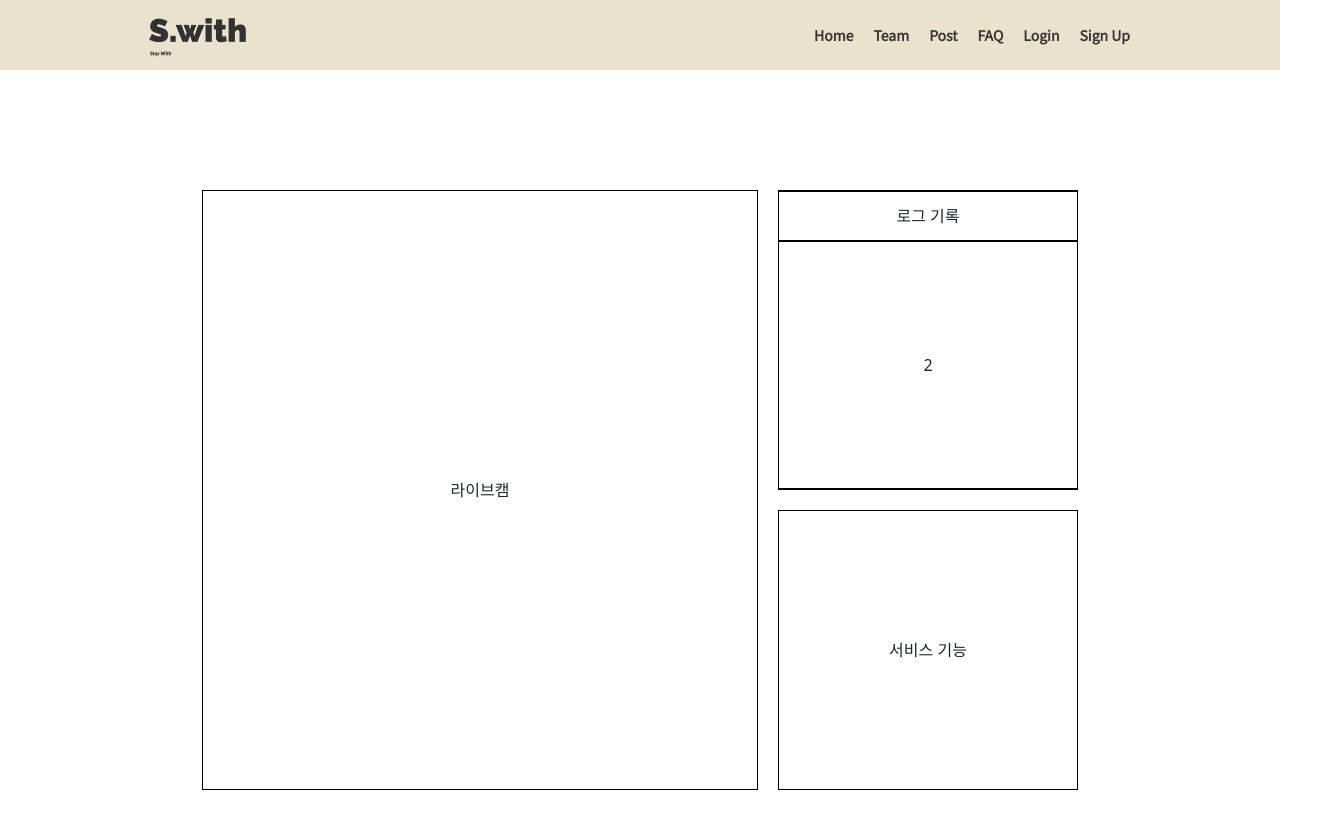
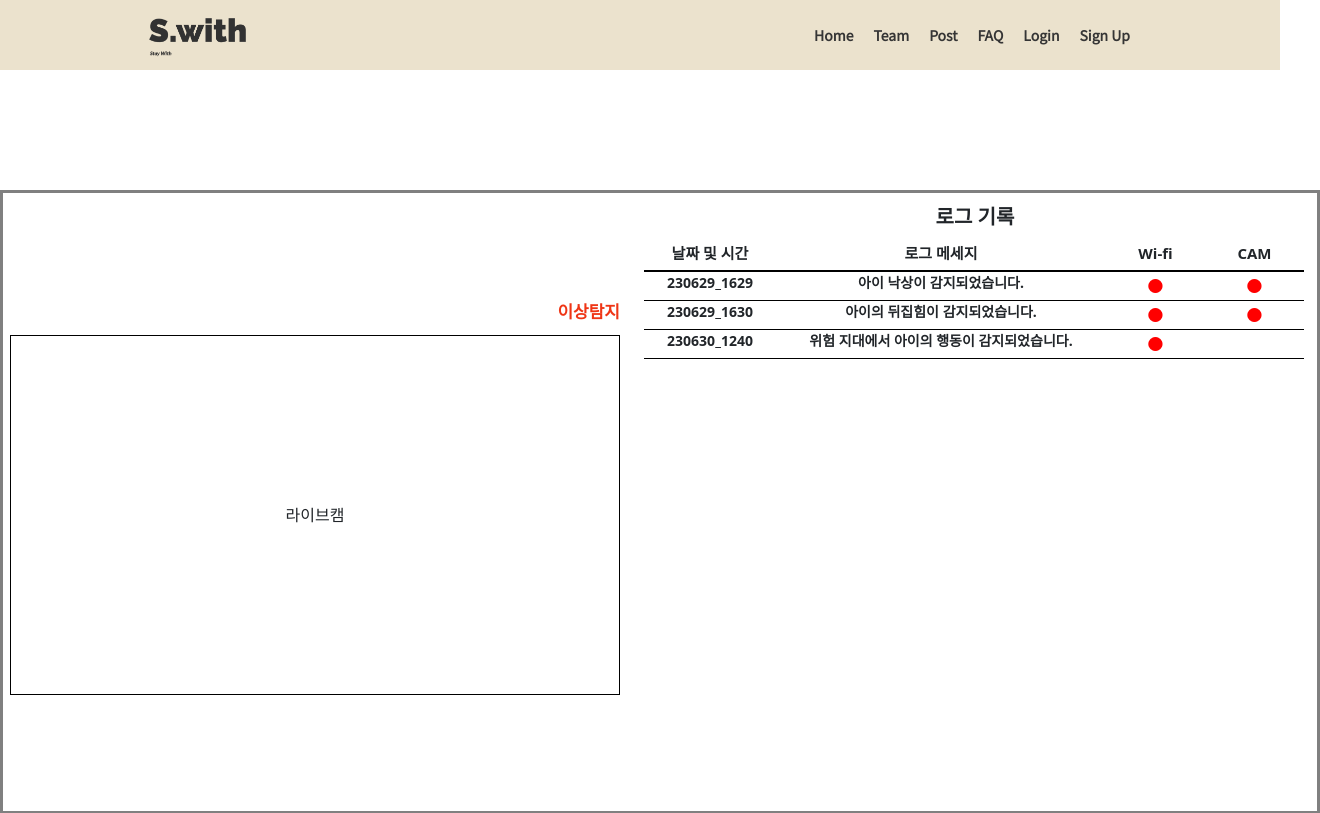
Before and after one commit to Yjason-K/AIVLE_BigProject_Swith, a React (Create React App) app: page /service in a window 1280 px wide. Shown: the top 813 px of the page, 1320 px wide, since content can reach past the window. Built offline with nearby package versions, Linux system fonts and the light colour scheme.

Commit message:
style - service.js 페이지 수정(영재님ver)

```diff
--- /dev/null
+++ b/src/components/logComponent.js
@@ -0,0 +1,22 @@
+import { Fragment, useEffect, useState } from "react";
+
+const LOG = (log) => {
+  const [logData, setLogData] = useState([]);
+
+  useEffect(() => {
+    setLogData([...logData, log]);
+  }, [log]);
+
+  console.log(logData);
+
+  return logData.map((it) => {
+    <div className="log">
+      <span id="listcHead">{it.creatTime}</span>
+      <span id="listcHead">{it.detection}</span>
+      <span id="listcHead">{it.wifi ? "●" : ""}</span>
+      <span id="listcHead">{it.cam ? "●" : ""}</span>
+    </div>;
+  });
+};
+
+export default LOG;
--- a/src/pages/service.js
+++ b/src/pages/service.js
@@ -3,6 +3,7 @@ import { useEffect, useState } from "react";
 import Myheader from "../components/header";
 import "../style/service.css";
 import { useNavigate } from "react-router-dom";
+import LOG from "../components/logComponent";
 
 const SERVICE = () => {
   const session = localStorage.getItem("sessionId");
@@ -18,18 +19,48 @@ const SERVICE = () => {
   if (!sessionId) {
     navigate("/main", { replace: true });
   }
+  const [logData, setLogData] = useState();
+  const [detection, setDetection] = useState();
 
   return (
     <div className="service">
       <Myheader isLogin={sessionId} />
       <div className="container">
-        <div className="box livecam">라이브캠</div>
+        <div style={{ display: "flex", flexDirection: "column" }}>
+          <span className="log_detection">이상탐지</span>
+          <div className="livecam">라이브캠</div>
+        </div>
         <div className="verticalContainer">
-          <div className="box logContainer">
+          <div className="logContainer">
             <div className="log_record">로그 기록</div>
-            <div className="log_number">2</div>
+            <div className="log_list">
+              <span id="listcHead">날짜 및 시간</span>
+              <span id="listcHead">로그 메세지</span>
+              <span id="listcHead">Wi-fi</span>
+              <span id="listcHead">CAM</span>
+            </div>
+            <div className="log">
+              <span id="listcHead">230629_1629</span>
+              <span id="listcHead">아이 낙상이 감지되었습니다.</span>
+              <span id="listcHead">●</span>
+              <span id="listcHead">●</span>
+            </div>
+            <div className="log">
+              <span id="listcHead">230629_1630</span>
+              <span id="listcHead">아이의 뒤집힘이 감지되었습니다.</span>
+              <span id="listcHead">●</span>
+              <span id="listcHead">●</span>
+            </div>
+            <div className="log">
+              <span id="listcHead">230630_1240</span>
+              <span id="listcHead">
+                위험 지대에서 아이의 행동이 감지되었습니다.
+              </span>
+              <span id="listcHead">●</span>
+              <span id="listcHead"></span>
+            </div>
+            <LOG log={logData} />
           </div>
-          <div className="box service_function">서비스 기능</div>
         </div>
       </div>
     </div>
--- a/src/style/service.css
+++ b/src/style/service.css
@@ -1,58 +1,133 @@
 .container {
   display: flex;
-    width: 900px;
+  flex-direction: row;
+  justify-content: center;
+  align-items: center;
+  min-width: 1320px;
   height: 624px;
   margin: auto;
   margin-top: 120px;
   gap: 20px;
+  border: 3px solid gray;
 }
 
-  .box {
-    display: flex;
-    justify-content: center;
-    align-items: center;
-    border: 1px solid black;
+.log_detection {
+  text-align: end;
+  margin-left: auto;
+  font-size: 17px;
+  font-weight: 700;
+  color: #ef3515;
 }
 
 .livecam {
-    width: 600px;
-    height: 600px;
+  display: flex;
+  align-items: center;
+  justify-content: center;
+  vertical-align: middle;
+  min-width: 610px;
+  height: 360px;
+  border: 1px solid black;
+  margin-top: 10px;
+  margin-bottom: 10px;
 }
 
 .verticalContainer {
   display: flex;
   flex-direction: column;
-    width: 300px;
+  width: 670px;
   height: 600px;
-    gap: 20px;
+  /* border: 1px solid red; */
 }
 
 .logContainer {
   display: flex;
   flex-direction: column;
-    width: 300px;
-    height: 300px;
+  width: 670px;
+  height: 100%;
 }
 
 .log_record {
-    display: flex;
-    justify-content: center;
-    align-items: center;
-    border: 1px solid black;
-    width: 300px;
-    height: 50px;
+  text-align: center;
+  font-size: 20px;
+  font-weight: bold;
+  margin-bottom: 10px;
 }
 
-  .log_number {
+/* logList */
+.log_list {
   display: flex;
-    justify-content: center;
-    align-items: center;
-    border: 1px solid black;
-    width: 300px;
-    height: 250px;
+  border-bottom: 2px solid black;
+  margin-left: 4px;
+  width: 660px;
+  height: 30px;
 }
 
-  .service_function {
-    width: 300px;
-    height: 280px;
+.log_list span {
+  font-size: 15px;
+  font-weight: bold;
 }
+
+.log_list span:nth-child(1) {
+  width: 20%;
+  text-align: center;
+  text-decoration: none;
+}
+
+.log_list span:nth-child(2) {
+  text-align: center;
+  width: 50%;
+  text-decoration: none;
+}
+
+.log_list span:nth-child(3) {
+  width: 15%;
+  text-align: center;
+  text-decoration: none;
+}
+
+.log_list span:nth-child(4) {
+  width: 15%;
+  text-align: center;
+  text-decoration: none;
+}
+
+/* log */
+.log {
+  display: flex;
+  border-bottom: 1px solid black;
+  margin-left: 4px;
+  width: 660px;
+  height: 29px;
+}
+
+.log span {
+  font-size: 14px;
+  font-weight: 600;
+}
+
+.log span:nth-child(1) {
+  width: 20%;
+  text-align: center;
+  text-decoration: none;
+}
+
+.log span:nth-child(2) {
+  text-align: center;
+  width: 50%;
+  text-decoration: none;
+}
+
+.log span:nth-child(3) {
+  width: 15%;
+  text-align: center;
+  text-decoration: none;
+  color: red;
+  font-size: 19px;
+}
+
+.log span:nth-child(4) {
+  width: 15%;
+  color: red;
+  font-size: 19px;
+  text-align: center;
+}
```
Lines whose indentation alone changed are shown as unchanged.
